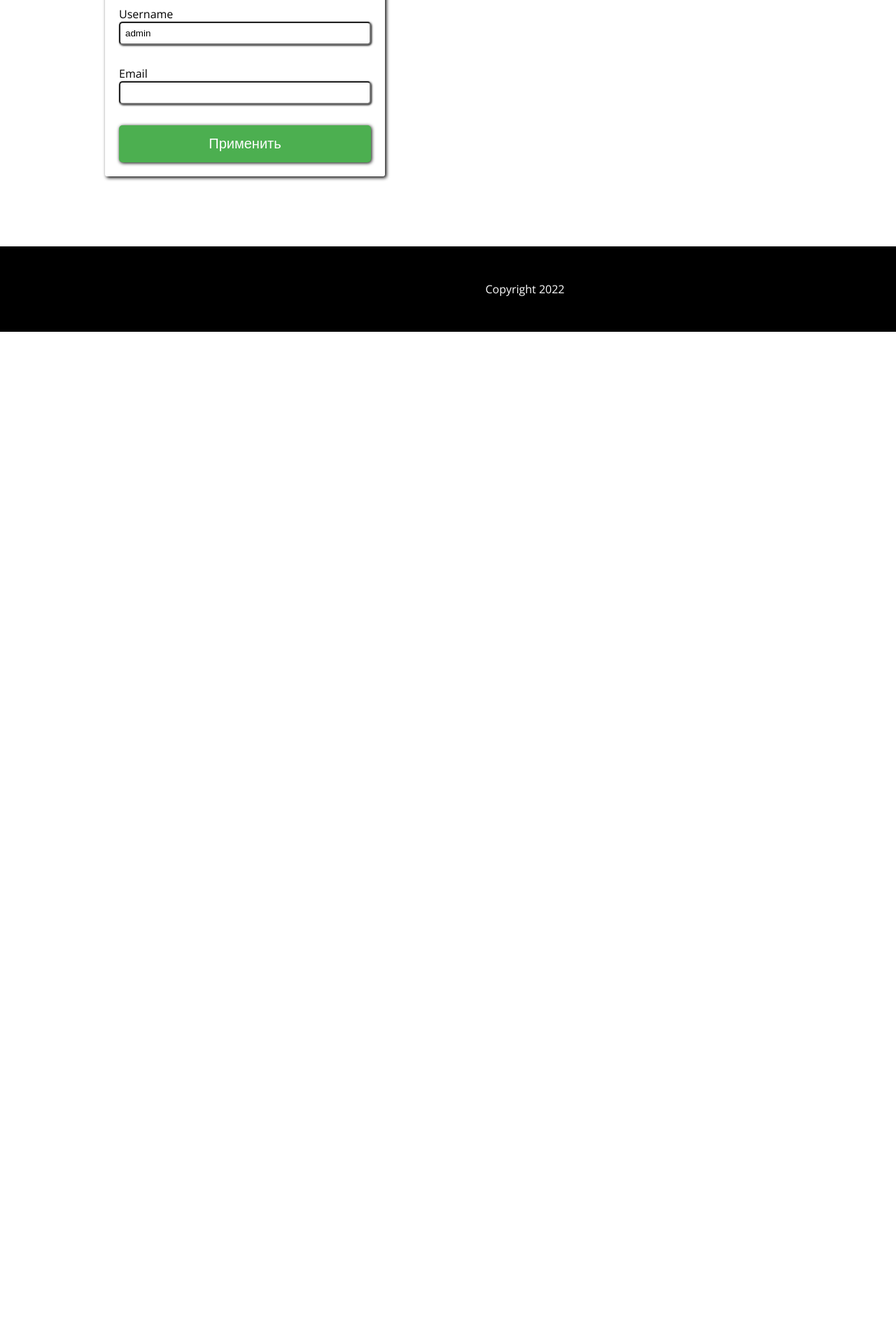
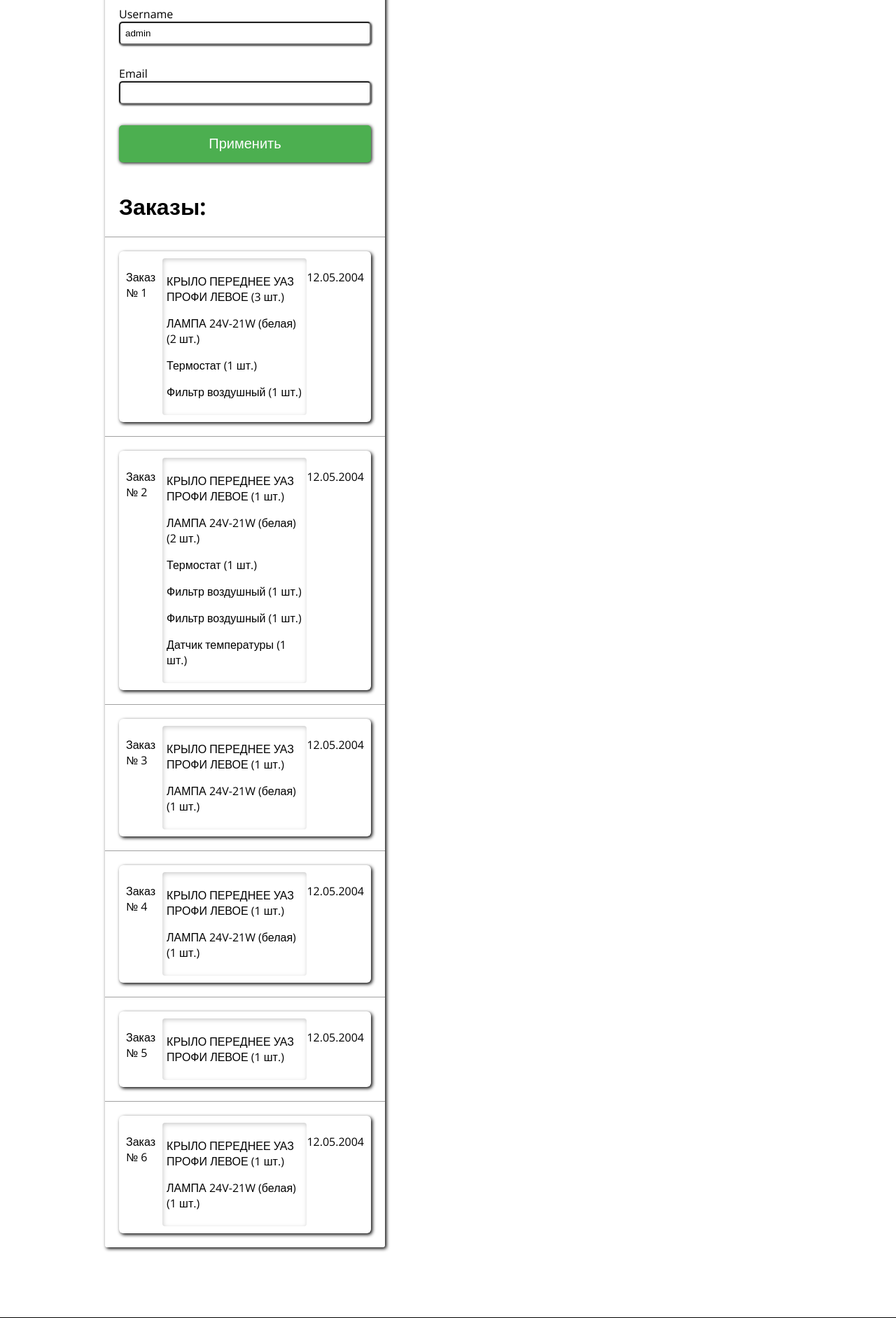
Before and after one commit to tiostt/Auto-parts-store-Django, a Django app: page /user/basket/ in a window 1280 px wide; the page is wider, and only the part inside the window is pictured. Shown: the part 602-2485 px from the top of that part at 70% size. Before the commit the page ends 1076 px from the top of that part, so only its background shows below. Run offline with Django 5.2, Linux system fonts and the light colour scheme; a user stored in the database is signed in; data comes from the database, SQL or seed files in the repository; both versions use the stored data as it was after the commit; data that the repository does not hold is empty.

Commit message:
project is ready

```diff
--- a/main/static/css/style.css
+++ b/main/static/css/style.css
@@ -995,7 +995,7 @@ button {
 
 .container-profail {
     width: 400px;
-    max-height: 800px;
+    max-height: max-content;
     box-shadow: 2px 2px 5px black;
     border-radius: 3px;
 }
@@ -1056,6 +1056,32 @@ button {
     position: absolute;
     opacity: 0;
     cursor: pointer;
+}
+
+
+/* заказы */
+.conteiner-orders{
+    padding: 20px;
+    border-top: 1px solid rgb(161, 161, 161);
+}
+.container-profail>h1{
+    margin-left: 20px;
+}
+.cart-item-orders{
+    display: flex;
+    justify-content: space-between;
+
+    border-radius: 6px;
+    padding: 10px;
+    box-shadow: 2px 2px 5px black;
+}
+
+.cart-item-orders>div{
+    margin-left: 10px;
+    word-wrap: break-word;
+    border-radius: 4px;
+    padding: 6px;
+    box-shadow: inset 1px 2px 6px rgb(202, 202, 202);
 }
 
 /* товары в корзине */
--- a/orders/views.py
+++ b/orders/views.py
@@ -75,5 +75,6 @@ def create_order(request):
             except ValidationError as e:
                 messages.success(request, str(e))
                 return redirect('user:basket')
-
+        else:
+            messages.success(request, f"{form.errors['phone_number']}")
     return redirect('user:basket')
--- a/users/admin.py
+++ b/users/admin.py
@@ -1,6 +1,7 @@
 from django.contrib import admin
 
 from basket.admin import BasketTabAdmin
+from orders.admin import OrderTabulareAdmin
 from users.models import User
 
 
@@ -11,4 +12,4 @@ class UserAdmin(admin.ModelAdmin):
     list_display = ['username', 'first_name', 'last_name', 'email']
     search_fields = ['username', 'first_name', 'last_name', 'email']
 
-    inlines = [BasketTabAdmin,]
+    inlines = [BasketTabAdmin, OrderTabulareAdmin]
--- a/users/templates/users/korzina.html
+++ b/users/templates/users/korzina.html
@@ -123,6 +123,27 @@
 
                     </form>
                 </div>
+
+                {% if orders %}
+                    <h1>Заказы:</h1>
+
+                    {% for order in orders %}
+                        <div class="conteiner-orders">
+
+                            <div class="cart-item-orders">
+                                <p>Заказ № {{ order.id }}</p>
+                                <div>
+                                    {% for orderitem in order.orderitem_set.all %}
+                                        <p>{{ orderitem.name }} ({{ orderitem.quantity }} шт.)</p>
+                                    {% endfor %}
+                                </div>
+                                <p>12.05.2004</p>
+                            </div>
+                        </div>
+                    {% endfor %}
+
+                {% endif %}
+
             </div>
             <div class="container-basket">
                 <h1>Корзина</h1>
@@ -136,7 +157,7 @@
                             <h3>  {{ baskets.total_price }}₽</h3>
                         </div>
                     </div>
-{% comment %}aaaaaaaaaaaaaaaaaaaaaaaaaaaaaaaaaaaaaaaaaaaaaaaaaaaaaaaaaaaaaaaaaaaaaaaaaaaaaaaaaaaaaaaaaa  {% endcomment %}
+                    {% comment %}aaaaaaaaaaaaaaaaaaaaaaaaaaaaaaaaaaaaaaaaaaaaaaaaaaaaaaaaaaaaaaaaaaaaaaaaaaaaaaaaaaaaaaaaaa  {% endcomment %}
                     {% for basket in baskets %}
                         <div class="card1">
                             <div class="img-basket">
@@ -179,7 +200,7 @@
                             </div>
                         </div>
                     {% endfor %}
-{% comment %}aaaaaaaaaaaaaaaaaaaaaaaaaaaaaaaaaaaaaaaaaaaaaaaaaaaaaaaaaaaaaaaaaaaaaaaaaaaaaaaaaaaaaaaaaa  {% endcomment %}
+                    {% comment %}aaaaaaaaaaaaaaaaaaaaaaaaaaaaaaaaaaaaaaaaaaaaaaaaaaaaaaaaaaaaaaaaaaaaaaaaaaaaaaaaaaaaaaaaaa  {% endcomment %}
 
                         {% comment %} форма заказа {% endcomment %}
                         <div class="orders-container">
--- a/users/views.py
+++ b/users/views.py
@@ -4,6 +4,7 @@ from django.http import HttpResponseRedirect
 from django.shortcuts import redirect, render
 from django.urls import reverse
 
+from orders.models import Order
 from users.forms import ProfileForm, UserLoginForm, UserRegistrarionForm
 
 
@@ -60,10 +61,11 @@ def basket(request):
     else:
         form = ProfileForm(instance=request.user)
 
-
+    order = Order.objects.filter(user=request.user)
 
     context = {
-        'form': form
+        'form': form,
+        'orders': order
     }
 
     return render(request, 'users/korzina.html', context)
```
Also changed, not shown: orders/admin.py (+60 -2 lines), orders/forms.py (+14 -0 lines), db.sqlite3.
